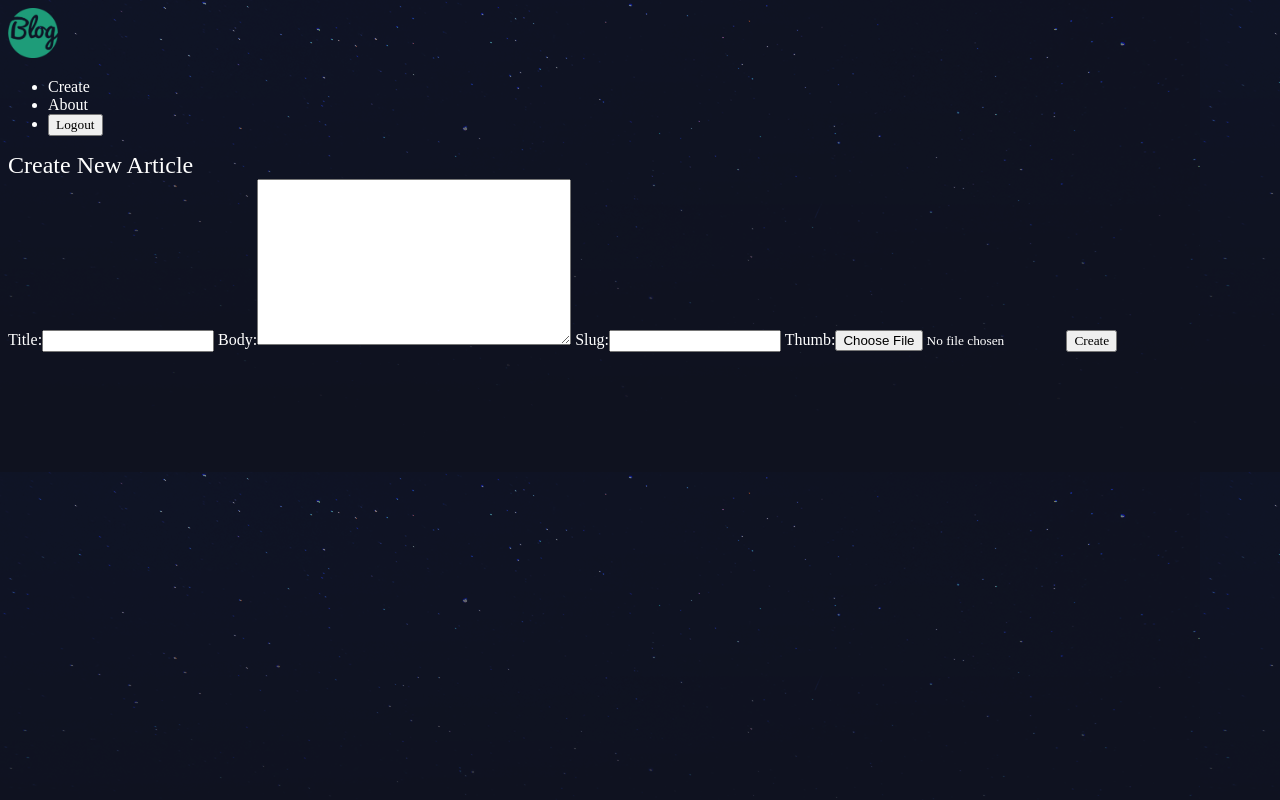
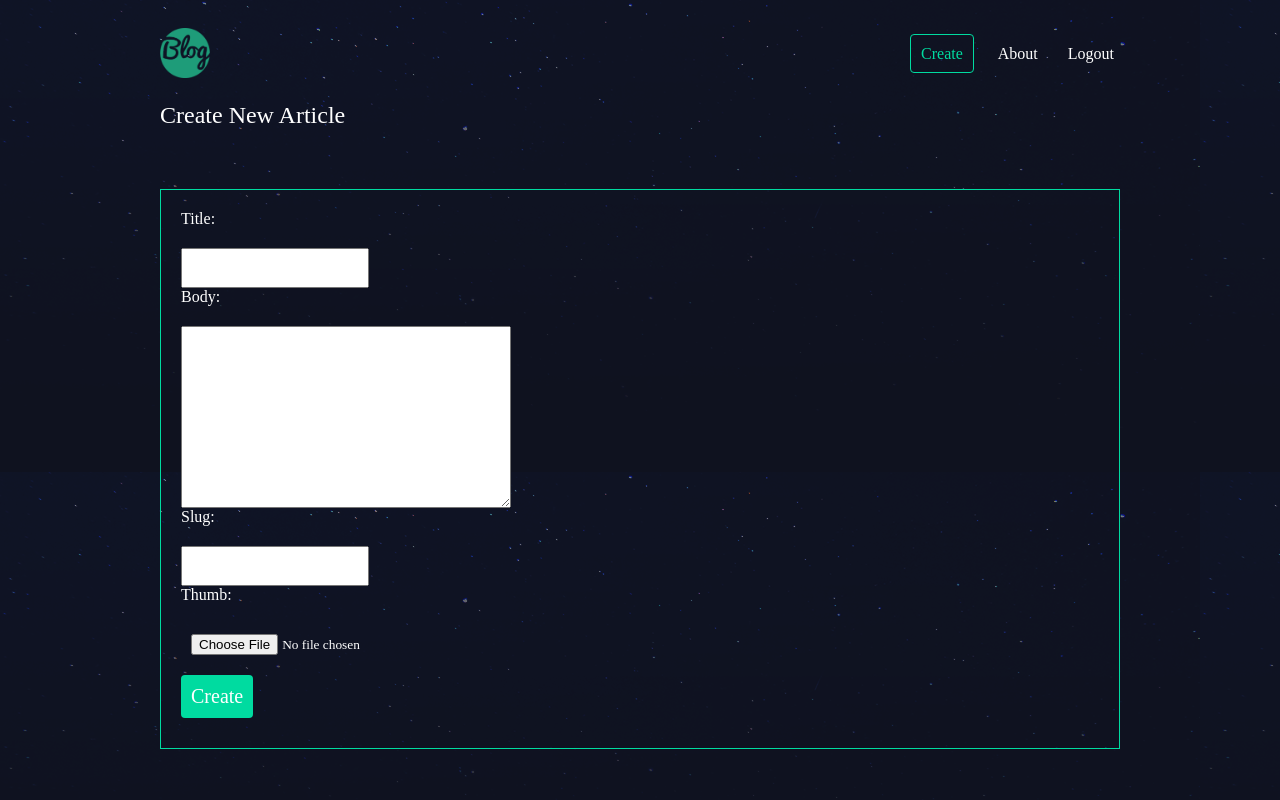
Before and after one commit to muhammedMoussa/jangoblog, a Django app: page /articles/create in a window 1280 px wide. Run offline with Django 3.2, Linux system fonts and the light colour scheme; a user stored in the database is signed in.

Commit message:
styling the app

```diff
--- a/assets/styles.css
+++ b/assets/styles.css
@@ -1,6 +1,6 @@
 body{
     background-color: #0f121f;
-    background-image: url(stars.png);
+    background-image: url(/static/stars.png);
     background-repeat-y: no-repeat;
     color: #fff;
 }
@@ -18,3 +18,134 @@ a, a:hover, a:visited{
     color: #fff;
     text-decoration: none;
 }
+
+.wrapper{
+    max-width: 960px;
+    margin: 0 auto;
+}
+
+div.wrapper > h1{
+    text-align: center;
+    margin: 100px auto;
+    font-size: 2.4em
+}
+
+header{
+    display: grid;
+    grid-template-columns: 1fr 1fr;
+    padding: 20px 0;
+}
+
+nav{
+    justify-self: end;
+}
+
+nav li{
+    display: inline-block;
+    list-style-type: none;
+    margin-left: 20px;
+}
+
+nav button{
+    background: none;
+    color: #fff;
+    cursor: pointer;
+    border: 0;
+    font-size: 16px;
+}
+
+.articles{
+    display: grid;
+    grid-template-columns: 1fr 1fr 1fr;
+    grid-gap: 30px;
+}
+
+.article{
+    padding: 10px;
+    border: 1px solid #00dba0;
+    position: relative;
+    padding-bottom: 40px;
+}
+
+.article h2{
+    font-size: 1.2em;
+}
+
+.article .author{
+    padding: 10px;
+    background: #00dba0;
+    position: absolute;
+    right: 0;
+    bottom: 0;
+    margin: 0;
+    color: #0f121f;
+}
+
+.article-detail .article{
+    padding: 0;
+}
+
+.article-detail  .article img{
+    max-width: 100%;
+}
+
+.article-detail  .article h2{
+    text-align: center;
+    margin: 20px auto;
+    font-size: 2em
+}
+
+.article-detail .article h3{
+    text-align: center;
+}
+
+.article-detail  .article p{
+    margin: 10px 20px
+}
+
+.site-form {
+    margin-top: 60px;
+    border: 1px solid #00dba0;
+    padding: 20px;
+}
+
+.site-form input, .site-form textarea{
+    display: block;
+    margin: 20px 0 0px 0;
+    padding: 10px;
+}
+
+a.highlight{
+    border: 1px solid #00dba0;
+    padding: 10px;
+    border-radius: 4px;
+    color: #00dba0;
+}
+
+.helptext, .helptext ul{
+    margin: 0 auto 20px;
+    color: #bbb;
+    font-size: 14px;
+    display: block;
+}
+
+.errorlist li{
+    padding: 10px;
+    list-style-type: none;
+    border: 1px solid #FF5722;
+    margin: 10px 0;
+    color: #FF5722
+}
+
+.errorlist{
+    padding: 0;
+}
+
+.site-form input[type="submit"]{
+    background: #00dba0;
+    border: 0;
+    color: #fff;
+    font-size: 20px;
+    border-radius: 4px;
+    margin: 10px 0;
+}
```
Also changed, not shown: db.sqlite3.
